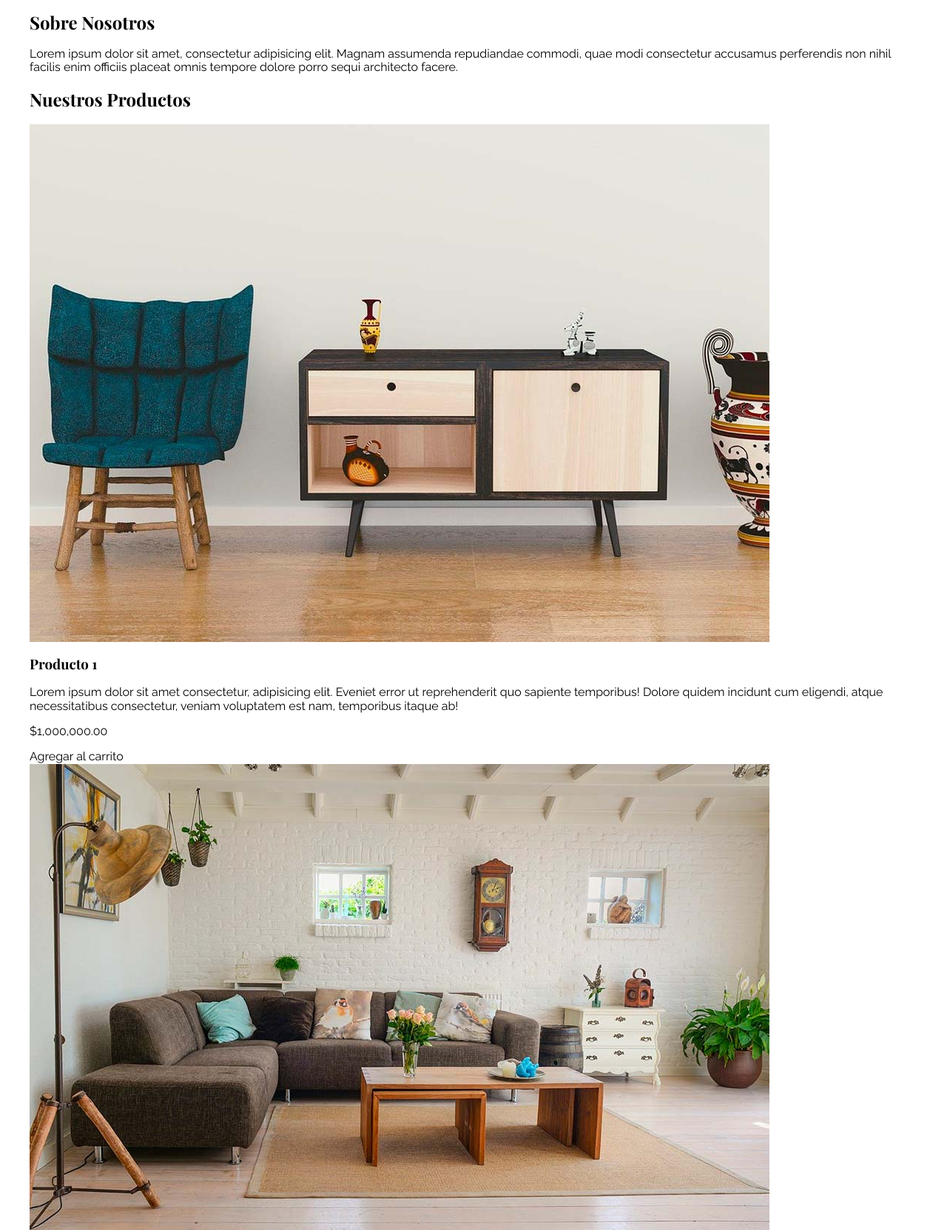
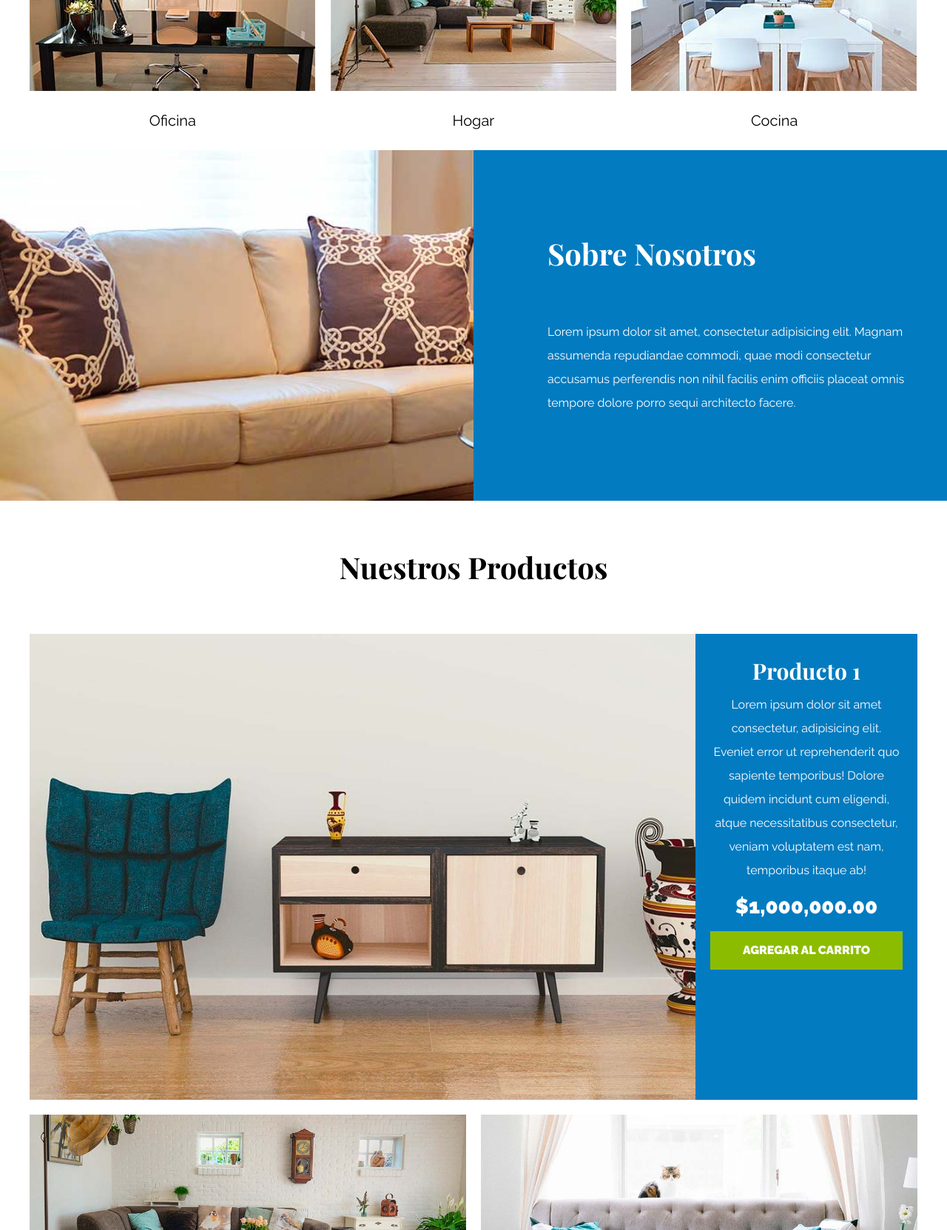
Before and after one commit to JavMode/Ecommerce, a plain HTML site: page index.html in a window 1280 px wide. Shown: the part 1137-2800 px from the top of the page at 74% size. Drawn offline with nearby package versions, Linux system fonts and the light colour scheme.

Commit message:
Add files via upload

```diff
--- a/css/app.css
+++ b/css/app.css
@@ -1,24 +1,37 @@
 html{
     box-sizing: border-box;
+    font-size: 62.5%;
 }
 *, *:before, *:after {
     box-sizing: inherit;
 }
 
 body{
-    font-family: 'Raleway', sans-serif;;
+    font-family: 'Raleway', sans-serif;
+    font-size: 1.6rem;
+    line-height: 2;
 }
 
 /* Globales */
 h1, h2, h3{
-    font-family: 'Playfair Display', serif;;
+    font-family: 'Playfair Display', serif;
+    margin: 0 0 5rem 0;
+}
+h1{
+    font-size: 5rem;
+}
+h2{
+    font-size: 4rem;
+}
+h3{
+    font-size: 3rem;
 }
 a{
     text-decoration: none;
     color: #000;
 }
 .contenedor{
-    max-width: 1200px;
+    max-width: 120rem;
     margin: 0 auto 0 auto;
 }
 
@@ -27,10 +40,27 @@ img{
     display: block;
 }
 
+/** Utilidades **/
+.text-center{
+    text-align: center;
+}
+
+.btn{
+    background-color: #8cbc00;
+    display: block;
+    color: #fff;
+    text-transform: uppercase;
+    font-weight: 900;
+    padding: 1rem;
+    transition: background-color .3s ease-out;
+}
+.btn:hover{
+    background-color: #769c02;
+}
+
 /** Header y Navegacion **/
 .nombre-sitio {
-    margin-top: 50px;
-    margin-bottom: 50px;
+    margin-top: 5rem;
     text-align: center;
 }
 .nombre-sitio span{
@@ -40,7 +70,7 @@ img{
     border-top: 1px solid #e1e1e1;
 }
 .nav-principal{
-    padding: 20px 0;
+    padding: 2rem 0;
     display: flex;
     justify-content: space-between;
 }
@@ -49,26 +79,143 @@ img{
     background-image: url('../img/principal.jpg');
     background-repeat: no-repeat;
     background-size: cover;
-    height: 550px;
+    background-position: center center;
+    height: 55rem;
 }
 
 /** Categorias **/
+.categorias{
+    padding-top: 5rem;
+}
 .categorias h2{
     text-align: center;
 }
 .categoria a{
     text-align: center;
     display: block;
-    padding: 20px;
-    font-size: 20px;
+    padding: 2rem;
+    font-size: 2rem;
 }
 .categoria a:hover{
     background-color: #037bc0;
     color: #fff;
-    border-bottom-right-radius: 10px;
+    border-bottom-right-radius: 1rem;
 }
 .listado-categorias{
     display: grid;
     grid-template-columns: repeat(3,1fr);
-    gap: 20px;
+    gap: 2rem;
 }
+
+/** Bloque Nosotros **/
+.sobre-nosotros{
+    background-image: linear-gradient(to right, transparent 50%,
+    #037bc0 50%, #037bc0 100%),url(../img/nosotros.jpg);
+    background-position: left center;
+    padding: 10rem 0;
+    background-repeat: no-repeat;
+    background-size: 100%, 120rem;
+}
+.sobre-nosotros-grid{
+    display: flex;
+    justify-content: flex-end;
+}
+.texto-nosotros{
+    flex-basis: 50%;
+    padding-left: 10rem;
+    color: #fff;
+}
+
+/** Listado de Productos **/
+.contenido-principal{
+    padding-top: 5rem;
+}
+.listado-productos{
+    display: grid;
+    grid-template-columns: repeat(6, 1fr);
+    gap: 2rem;
+}
+.producto:nth-child(1){
+    grid-column-start: 1;
+    grid-column-end: 7;
+    display: grid;
+    grid-template-columns: 3fr 1fr;
+}
+.producto:nth-child(1) img{
+    /* height: 43rem; */
+    width: 100%;
+    object-fit: cover;
+}
+.producto:nth-child(2){
+    grid-column-start: 1;
+    grid-column-end: 4;
+}
+.producto:nth-child(2) img{
+    height: 30rem;
+    width: 100%;
+    object-fit: cover;
+}
+.producto:nth-child(3){
+    grid-column-start: 4;
+    grid-column-end: 7;
+}
+.producto:nth-child(3) img{
+    height: 30rem;
+    width: 100%;
+    object-fit: cover;
+}
+.producto:nth-child(4){
+    grid-column-start: 1;
+    grid-column-end: 3;
+}
+.producto:nth-child(5){
+    grid-column-start: 3;
+    grid-column-end: 5;
+}
+.producto:nth-child(6){
+    grid-column-start: 5;
+    grid-column-end: 7;
+}
+.producto{
+    background-color: #037bc0;
+}
+.texto-producto{
+    text-align: center;
+    color: #fff;
+    padding: 2rem;
+}
+.texto-producto h3{
+    margin: 0;
+}
+.texto-producto p{
+    margin: 0 0 .5rem 0;
+}
+.texto-producto .precio{
+    font-size: 2.8rem;
+    font-weight: 900;
+}
+
+/** Footer **/
+.site-footer{
+    border-top: 1px solid #e1e1e1;
+    margin-top: 5rem;
+    padding-top: 5rem;
+}
+.site-footer h3{
+    margin-bottom: .5rem;
+}
+
+.grid-footer{
+    display: grid;
+    grid-template-columns: repeat(3, 1fr);
+    gap: 2rem;
+}
+
+.footer-menu a{
+    display: block;
+}
+
+.copyright{
+    margin-top: 5rem;
+    text-align: center;
+}
```
